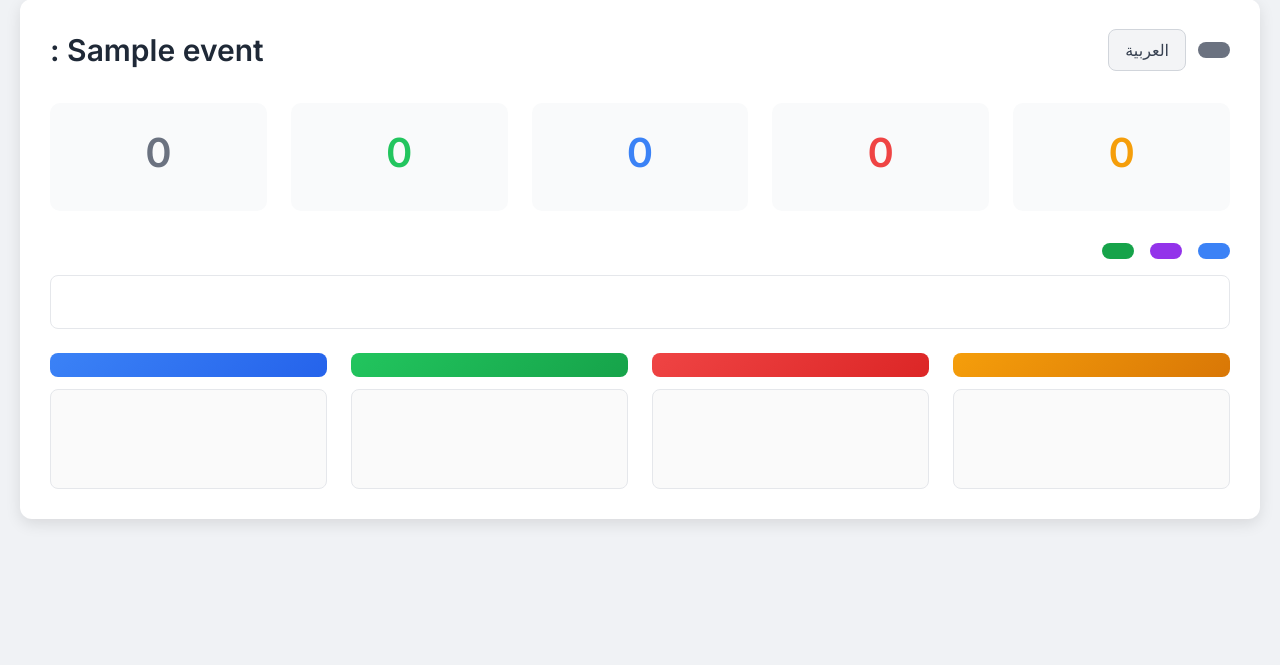
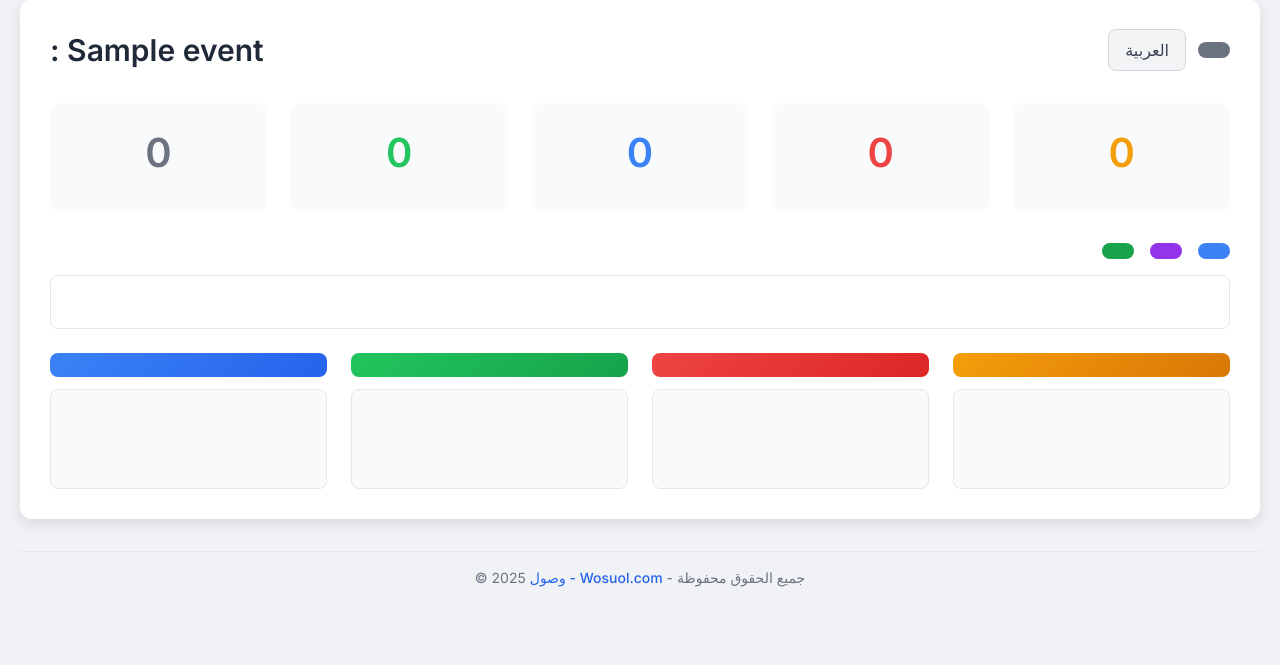
Before and after one commit to mhiggawi/wuosool, a PHP site: page /dashboard.php?event_id=1 in a window 1280 px wide. Shown: the part 41-706 px from the top of the page. Run offline with PHP 8.4, Linux system fonts and the light colour scheme; a user stored in the database is signed in; tables that the repository leaves empty hold one stand-in row (values such as "Sample post"); data that the repository does not hold is empty; some libraries are stand-ins or nearby versions.

Commit message:
Update dashboard.php

```diff
--- a/dashboard.php
+++ b/dashboard.php
@@ -621,5 +621,9 @@ function generateDashboardHTML($event_name, $total, $confirmed, $checkedIn, $can
         // Auto-refresh every 30 seconds
         setInterval(fetchAndDisplayData, 30000);
     </script>
+<!-- Footer with Copyright -->
+ <footer class="mt-8 text-center text-gray-500 text-sm border-t pt-4">
+        <p>&copy; <?= date('Y') ?> <a href="https://wosuol.com" target="_blank" class="text-blue-600 hover:text-blue-800 font-medium">وصول - Wosuol.com</a> - جميع الحقوق محفوظة</p>
+    </footer>
 </body>
 </html>
```
